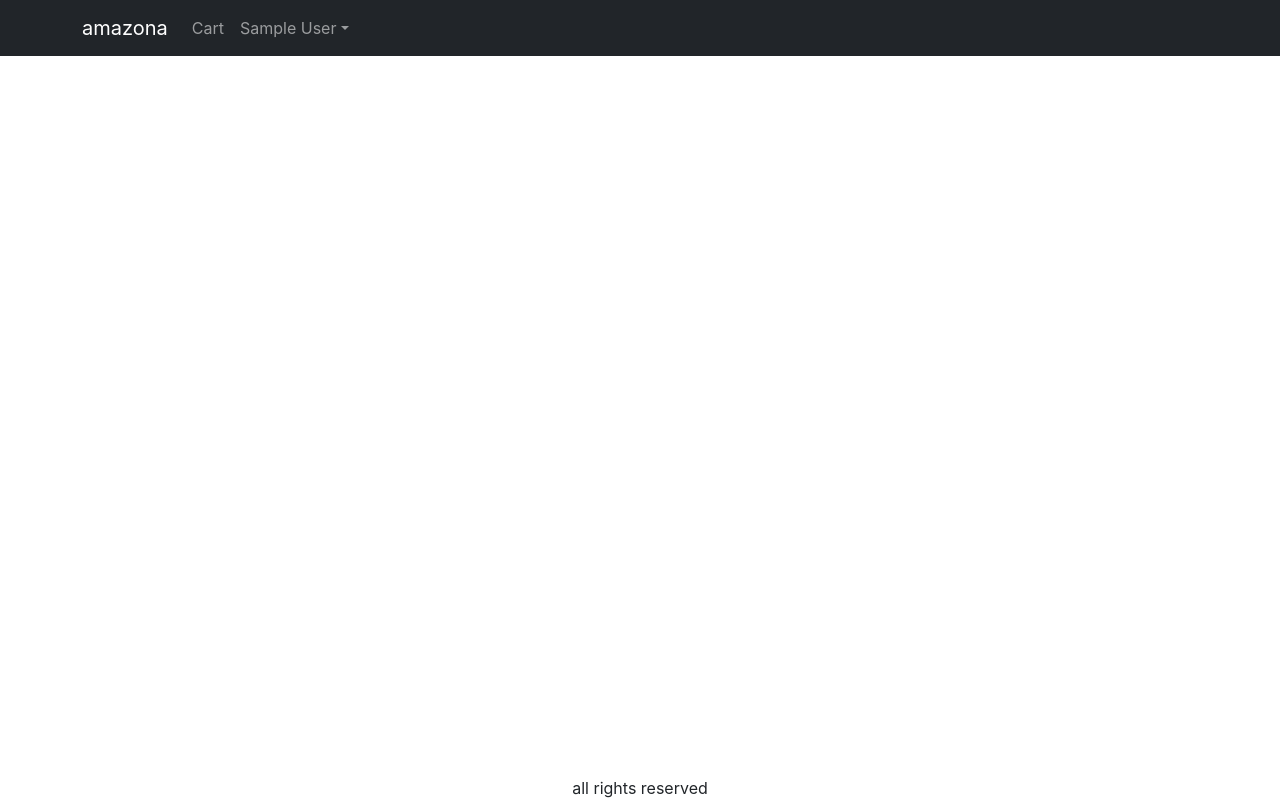
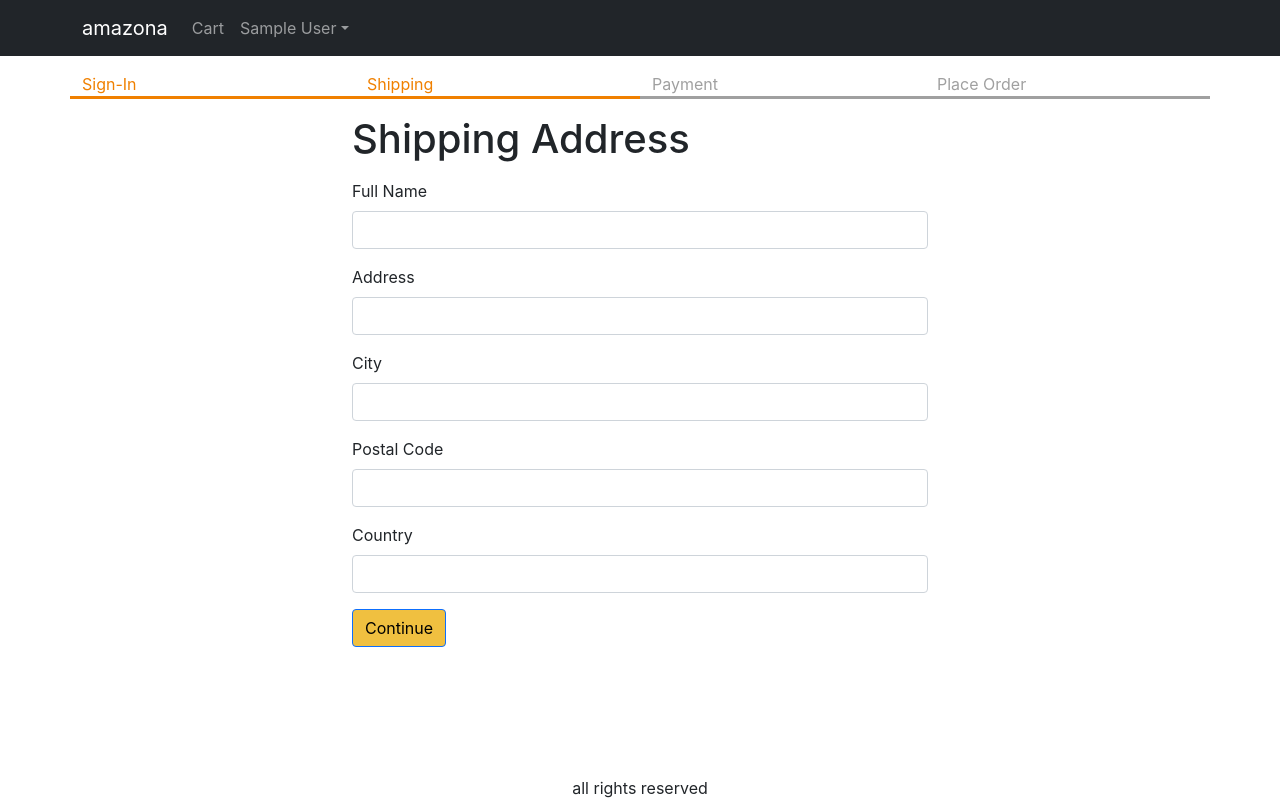
Before and after one commit to EngMeriem/ecommerce, a React (Create React App) app in the folder frontend/: page /shipping in a window 1280 px wide. Built offline with nearby package versions, Linux system fonts and the light colour scheme; sample sign-in values are in the browser's storage.

Commit message:
Create-Shipping-Screen

```diff
--- a/frontend/src/App.js
+++ b/frontend/src/App.js
@@ -9,6 +9,7 @@
 import SigninScreen from './screens/SigninScreen';
 import { ToastContainer } from 'react-toastify';
 import 'react-toastify/dist/ReactToastify.css';
+import ShippingAddressScreen from './screens/ShippingAddressScreen';
 
 function App() {
   const { state, dispatch: ctxDispatch } = useContext(Store);
@@ -17,6 +18,7 @@
   const signoutHandler = () => {
     ctxDispatch({ type: 'USER_SIGNOUT' });
     localStorage.removeItem('userInfo');
+    localStorage.removeItem('shippingAddress');
   };
 
   return (
@@ -70,6 +72,7 @@
               <Route path="/" element={<HomeScreen />} />
               <Route path="/cart" element={<CartScreen />} />
               <Route path="/signin" element={<SigninScreen />} />
+              <Route path="/shipping" element={<ShippingAddressScreen />} />
               <Route path="/product/:slug" element={<ProductScreen />} />
             </Routes>
           </Container>
--- a/frontend/src/Store.js
+++ b/frontend/src/Store.js
@@ -7,6 +7,9 @@
     ? JSON.parse(localStorage.getItem('userInfo'))
     : null,
   cart: {
+    shippingAddress: localStorage.getItem('shippingAddress')
+      ? JSON.parse(localStorage.getItem('shippingAddress'))
+      : {},
     cartItems: localStorage.getItem('cartItems')
       ? JSON.parse(localStorage.getItem('cartItems'))
       : [],
@@ -28,6 +31,7 @@
         : [...state.cart.cartItems, newItem];
       localStorage.setItem('cartItems', JSON.stringify(cartItems));
       return { ...state, cart: { ...state.cart, cartItems } };
+
     case 'CART_REMOVE_ITEM': {
       const cartItems = state.cart.cartItems.filter(
         (item) => item._id !== action.payload._id
@@ -35,13 +39,29 @@
       localStorage.setItem('cartItems', JSON.stringify(cartItems));
       return { ...state, cart: { ...state.cart, cartItems } };
     }
+
     case 'USER_SIGNIN':
       return { ...state, userInfo: action.payload };
+
     case 'USER_SIGNOUT':
       return {
         ...state,
         userInfo: null,
+        cart: {
+          cartItems: [],
+          shippingAddress: {},
+        },
       };
+
+    case 'SAVE_SHIPPING_ADDRESS':
+      return {
+        ...state,
+        cart: {
+          ...state.cart,
+          shippingAddress: action.payload,
+        },
+      };
+
     default:
       return state;
   }
--- /dev/null
+++ b/frontend/src/components/CheckoutSteps.js
@@ -0,0 +1,15 @@
+import React from 'react';
+import { Row, Col } from 'react-bootstrap';
+
+const CheckoutSteps = (props) => {
+  return (
+    <Row className="checkout-steps">
+      <Col className={props.step1 ? 'active' : ''}>Sign-In</Col>
+      <Col className={props.step2 ? 'active' : ''}>Shipping</Col>
+      <Col className={props.step3 ? 'active' : ''}>Payment</Col>
+      <Col className={props.step4 ? 'active' : ''}>Place Order</Col>
+    </Row>
+  );
+};
+
+export default CheckoutSteps;
--- a/frontend/src/index.css
+++ b/frontend/src/index.css
@@ -55,3 +55,13 @@
 .small-container {
   max-width: 600px;
 }
+
+.checkout-steps > div {
+  border-bottom: 0.2rem solid #a0a0a0;
+  color: #a0a0a0;
+}
+
+.checkout-steps > div.active {
+  border-bottom: 0.2rem solid #f08000;
+  color: #f08000;
+}
--- /dev/null
+++ b/frontend/src/screens/ShippingAddressScreen.js
@@ -0,0 +1,114 @@
+import React, { useContext, useEffect, useState } from 'react';
+import { Helmet } from 'react-helmet-async';
+import Form from 'react-bootstrap/Form';
+import Button from 'react-bootstrap/Button';
+import { useNavigate } from 'react-router-dom';
+import { Store } from '../Store';
+import CheckoutSteps from '../components/CheckoutSteps';
+
+export default function ShippingAddressScreen() {
+  const navigateTo = useNavigate();
+  const { state, dispatch: ctxDispatch } = useContext(Store);
+  const {
+    userInfo,
+    cart: { shippingAddress },
+  } = state;
+  const [fullName, setFullName] = useState(shippingAddress.fullName || '');
+  const [address, setAddress] = useState(shippingAddress.address || '');
+  const [city, setCity] = useState(shippingAddress.city || '');
+  const [postalCode, setPostalCode] = useState(
+    shippingAddress.postalCode || ''
+  );
+
+  useEffect(() => {
+    if (!userInfo) {
+      navigateTo('/signin?redirect=/shipping');
+    }
+  }, [userInfo, navigateTo]);
+
+  const [country, setCountry] = useState(shippingAddress.country || '');
+
+  const submitHandler = (e) => {
+    e.preventDefault();
+    ctxDispatch({
+      type: 'SAVE_SHIPPING_ADDRESS',
+      payload: {
+        fullName,
+        address,
+        city,
+        postalCode,
+        country,
+      },
+    });
+    localStorage.setItem(
+      'shippingAddress',
+      JSON.stringify({
+        fullName,
+        address,
+        city,
+        postalCode,
+        country,
+      })
+    );
+    navigateTo('/payment');
+  };
+  return (
+    <div>
+      <Helmet>
+        <title>Shipping Address</title>
+      </Helmet>
+
+      <CheckoutSteps step1 step2></CheckoutSteps>
+      <div className="container small-container">
+        <h1 className="my-3">Shipping Address</h1>
+        <Form onSubmit={submitHandler}>
+          <Form.Group className="mb-3" controlId="fullName">
+            <Form.Label>Full Name</Form.Label>
+            <Form.Control
+              value={fullName}
+              onChange={(e) => setFullName(e.target.value)}
+              required
+            />
+          </Form.Group>
+          <Form.Group className="mb-3" controlId="address">
+            <Form.Label>Address</Form.Label>
+            <Form.Control
+              value={address}
+              onChange={(e) => setAddress(e.target.value)}
+              required
+            />
+          </Form.Group>
+          <Form.Group className="mb-3" controlId="city">
+            <Form.Label>City</Form.Label>
+            <Form.Control
+              value={city}
+              onChange={(e) => setCity(e.target.value)}
+              required
+            />
+          </Form.Group>
+          <Form.Group className="mb-3" controlId="postalCode">
+            <Form.Label>Postal Code</Form.Label>
+            <Form.Control
+              value={postalCode}
+              onChange={(e) => setPostalCode(e.target.value)}
+              required
+            />
+          </Form.Group>
+          <Form.Group className="mb-3" controlId="country">
+            <Form.Label>Country</Form.Label>
+            <Form.Control
+              value={country}
+              onChange={(e) => setCountry(e.target.value)}
+              required
+            />
+          </Form.Group>
+          <div className="mb-3">
+            <Button variant="primary" type="submit">
+              Continue
+            </Button>
+          </div>
+        </Form>
+      </div>
+    </div>
+  );
+}
```
Also changed, not shown: 1 other file (tests, documents, lock files or other folders).
